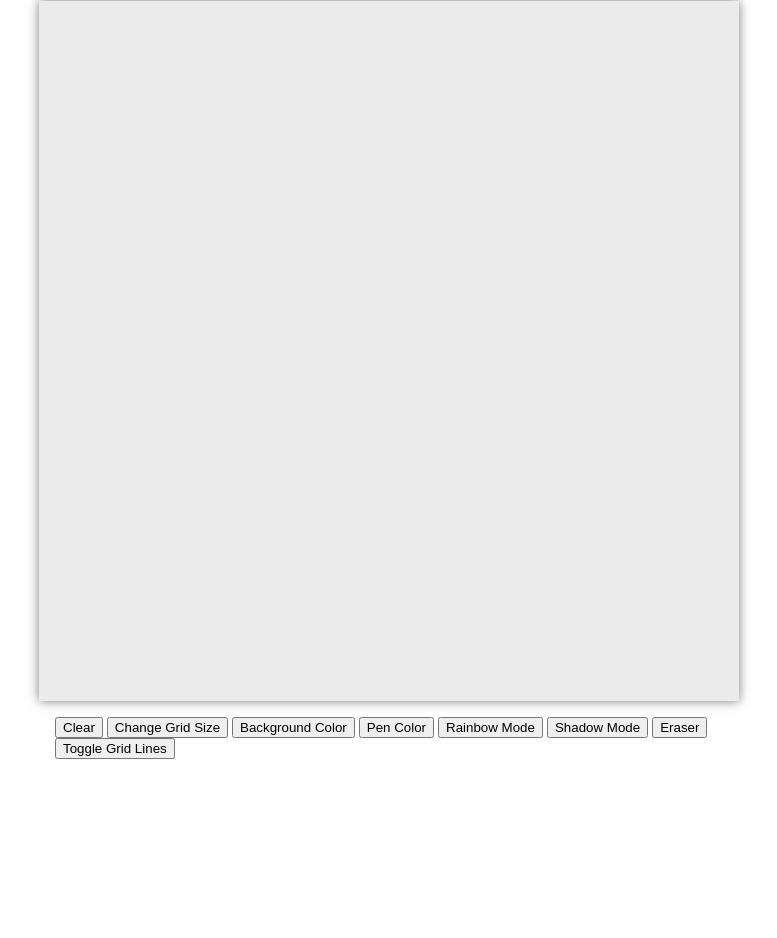
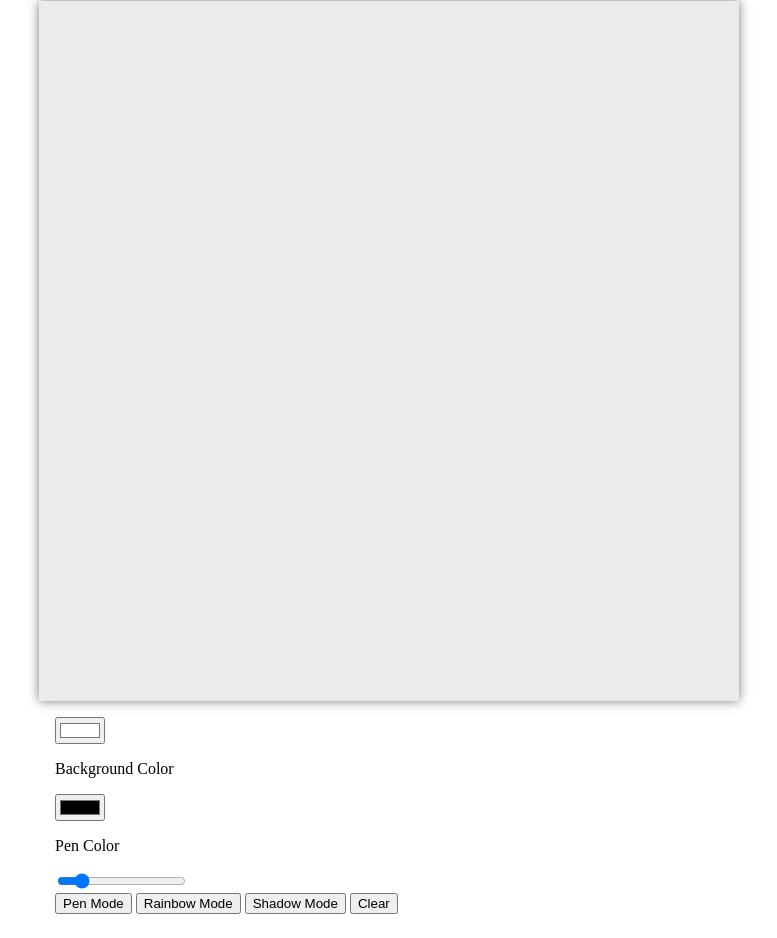
Before and after one commit to brandonjdelgado/etch-a-sketch, a plain HTML site: page index.html in a window 1280 px wide. Shown: the part 79-1017 px from the top of the page, without its empty margins (251-1028 px from the left). Before the commit the page ends 862 px from the top, so only its background shows below. Drawn offline with Linux system fonts and the light colour scheme.

Commit message:
Edit index.html layout

```diff
--- a/index.html
+++ b/index.html
@@ -13,14 +13,27 @@
 
     <div class="container"></div>
     <div class="buttons-container">
-      <button id="clearButton">Clear</button>
-      <button id="gridButton">Change Grid Size</button>
-      <button id="backgrounColorButton">Background Color</button>
-      <button id="penColorButton">Pen Color</button>
-      <button id="rainbowModeButton">Rainbow Mode</button>
-      <button id="shadowModeButton">Shadow Mode</button>
-      <button id="eraserButton">Eraser</button>
-      <button id="toggleGridLinesButton">Toggle Grid Lines</button>
+      <div class="top-row">
+        <div>
+          <input id="bgColor" type="color" value="#FFFFFF" />
+          <p>Background Color</p>
+        </div>
+        <div>
+          <input id="penColor" type="color" value="#000000" />
+          <p>Pen Color</p>
+        </div>
+        <div>
+          <p id="gridSize"></p>
+          <input id="gridSizeInput" type="range" min="1" max="100" value="16" />
+        </div>
+      </div>
+
+      <div class="bottom-row">
+        <button id="penModeButton">Pen Mode</button>
+        <button id="rainbowModeButton">Rainbow Mode</button>
+        <button id="shadowModeButton">Shadow Mode</button>
+        <button id="clearButton">Clear</button>
+      </div>
     </div>
   </body>
 </html>
```
